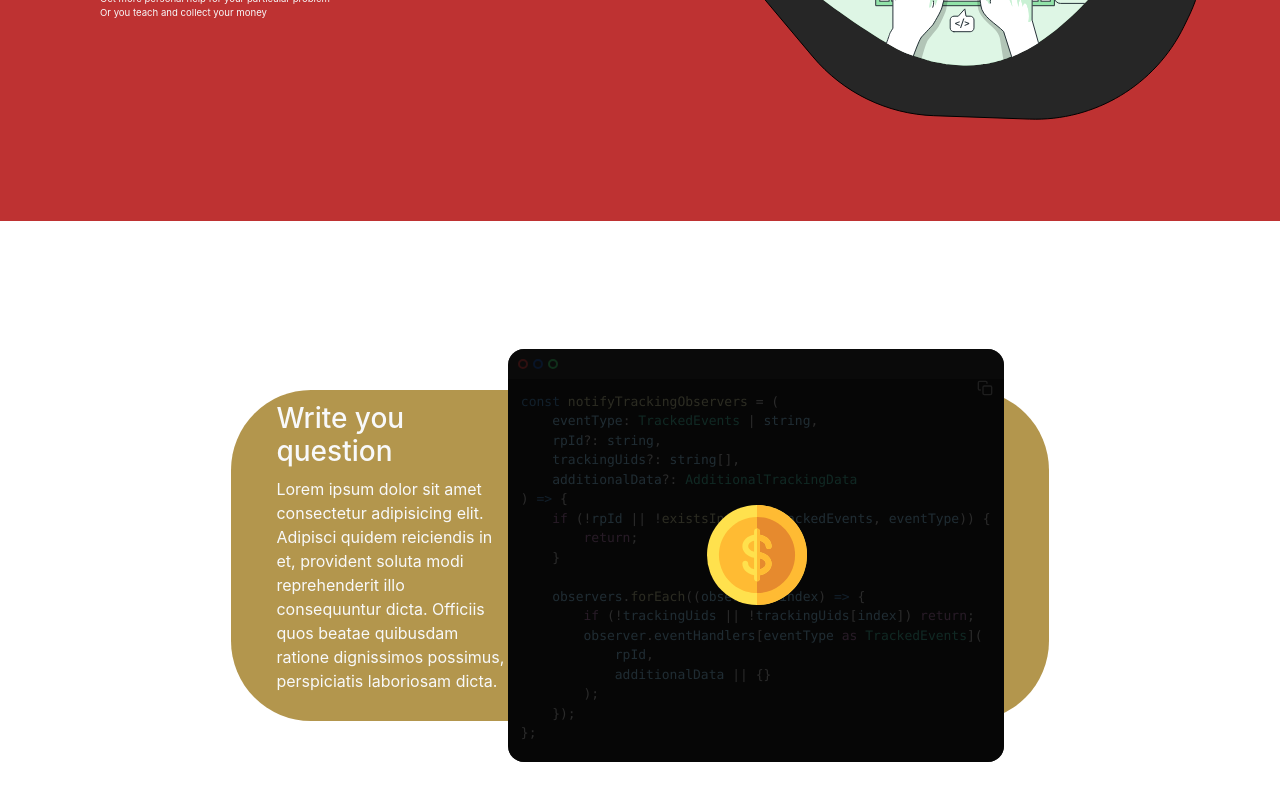
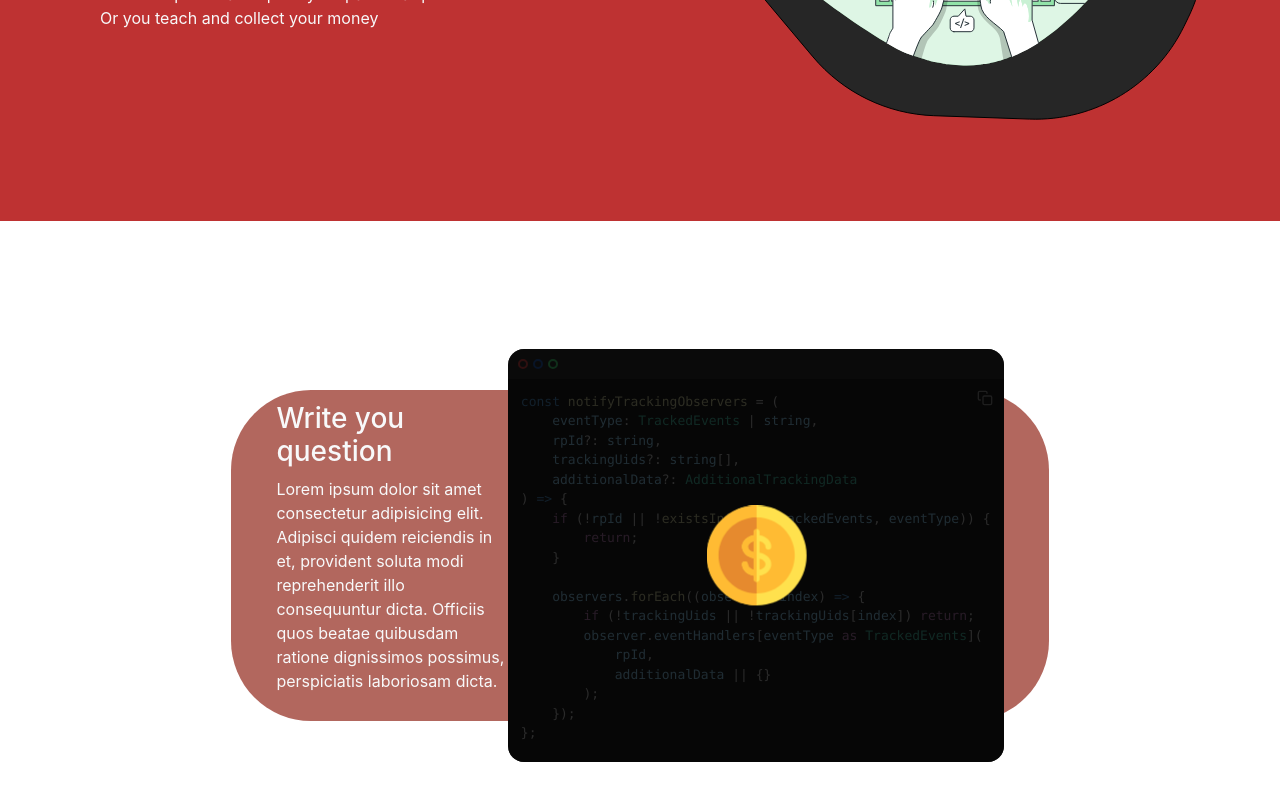
Before and after one commit to automateeverythingM/fixmycodesite, a React (Create React App) app: page / in a window 1280 px wide. Shown: the part 446-1246 px from the top of the page. Built offline with nearby package versions, Linux system fonts and the light colour scheme.

Commit message:
finished Second banner

```diff
--- a/src/components/codeHighlighter/index.js
+++ b/src/components/codeHighlighter/index.js
@@ -45,7 +45,7 @@ function CodeHighLighter({ code, language, ...rest }) {
             background: transparent;
             position: absolute;
             right: 5px;
-            top: 25px;
+            top: 35px;
             border: none;
             color: #ffffff88;
             &:hover {
--- a/src/pages/HomePage/ArrowPointing/index.js
+++ b/src/pages/HomePage/ArrowPointing/index.js
@@ -1,12 +1,13 @@
 /** @jsxRuntime classic */
 /** @jsx jsx */
-import { css, jsx } from "@emotion/react";
+import { css, jsx, keyframes } from "@emotion/react";
 import styled from "@emotion/styled";
 import { Container, Jumbotron } from "react-bootstrap";
 import CodeHighLighter from "../../../components/codeHighlighter";
 import money from "../../../img/money.svg";
 import FixedSizeImage from "../../../components/UI/Avatar/FixedSizeImage";
 import { useState } from "react";
+import { motion } from "framer-motion";
 
 const code = `const notifyTrackingObservers = (
     eventType: TrackedEvents | string,
@@ -31,13 +32,18 @@ const code = `const notifyTrackingObservers = (
 const BackgroundPlate = styled.div`
   grid-column: 1 / span 6;
   grid-row: 2 / 3;
-  background: #b3964d;
+  background: #b2675e;
   width: 90%;
   margin: 0 auto;
   height: 100%;
   border-radius: 5rem;
 `;
 // transform: rotate(-3deg);
+
+const variants = {
+  hide: { opacity: 0.8 },
+  show: { opacity: 0 },
+};
 
 function ArrowPointing() {
   const [showCode, setShowCode] = useState(false);
@@ -69,7 +75,7 @@ function ArrowPointing() {
           className="text-light py-2"
         >
           <h3 className="display-5">Write you question</h3>
-          <p className="">
+          <p>
             Lorem ipsum dolor sit amet consectetur adipisicing elit. Adipisci
             quidem reiciendis in et, provident soluta modi reprehenderit illo
             consequuntur dicta. Officiis quos beatae quibusdam ratione
@@ -94,7 +100,9 @@ function ArrowPointing() {
             language="javascript"
           />
           {!hideOpacity && (
-            <div
+            <motion.div
+              animate={showCode ? "show" : "hide"}
+              variants={variants}
               css={css`
                 position: absolute;
                 top: 0;
@@ -102,22 +110,21 @@ function ArrowPointing() {
                 right: 0;
                 bottom: 0;
                 background: #000000;
-                transition: all 0.5s ease;
-                opacity: ${showCode ? 0 : 0.8};
                 border-radius: 1rem;
               `}
-              onTransitionEnd={() => {
+              onAnimationComplete={() => {
                 if (showCode) {
                   setHideOpacity(true);
                 }
               }}
-            ></div>
+            ></motion.div>
           )}
 
           {!showCode && (
-            <div
+            <motion.div
+              animate={{ rotate: !showCode && -180 }}
+              whileHover={{ rotate: 180 }}
               css={css`
-                ${showCode ? "display: none" : ""}
                 position: absolute;
                 top: 0;
                 left: 0;
@@ -126,17 +133,13 @@ function ArrowPointing() {
                 display: flex;
                 align-items: center;
                 justify-content: center;
-                transition: transform 0.5s ease;
                 cursor: pointer;
                 user-select: none;
-                &:hover {
-                  transform: rotate(360deg);
-                }
               `}
               onClick={() => setShowCode(true)}
             >
               <FixedSizeImage size="100px" src={money} alt="money sign" />
-            </div>
+            </motion.div>
           )}
         </div>
       </Container>
--- a/src/pages/HomePage/LandingBanner/index.js
+++ b/src/pages/HomePage/LandingBanner/index.js
@@ -15,7 +15,7 @@ const CustomContainer = styled(Container)`
 
   p {
     margin-bottom: 0;
-    font-size: 0.6rem;
+    font-size: 1rem;
   }
 `;
 
```
Also changed, not shown: 1 other file (tests, documents, lock files or other folders).
